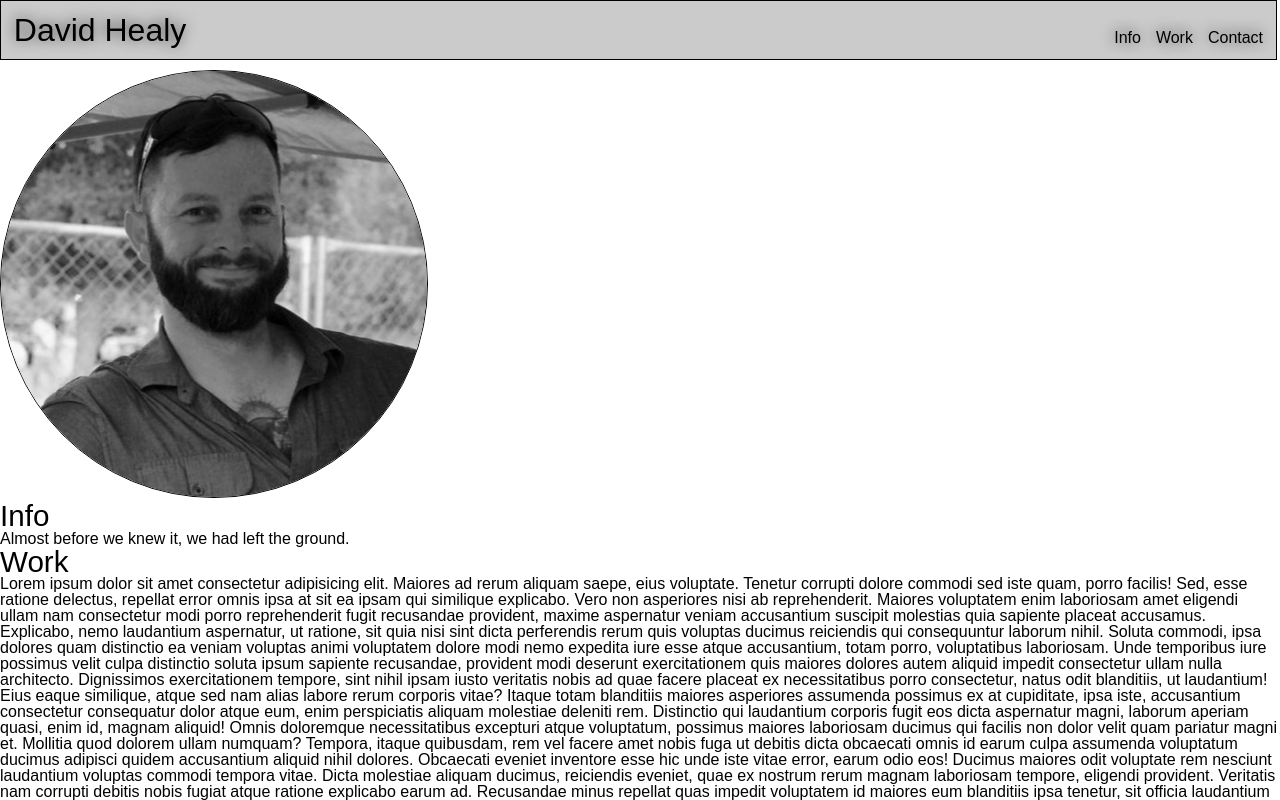
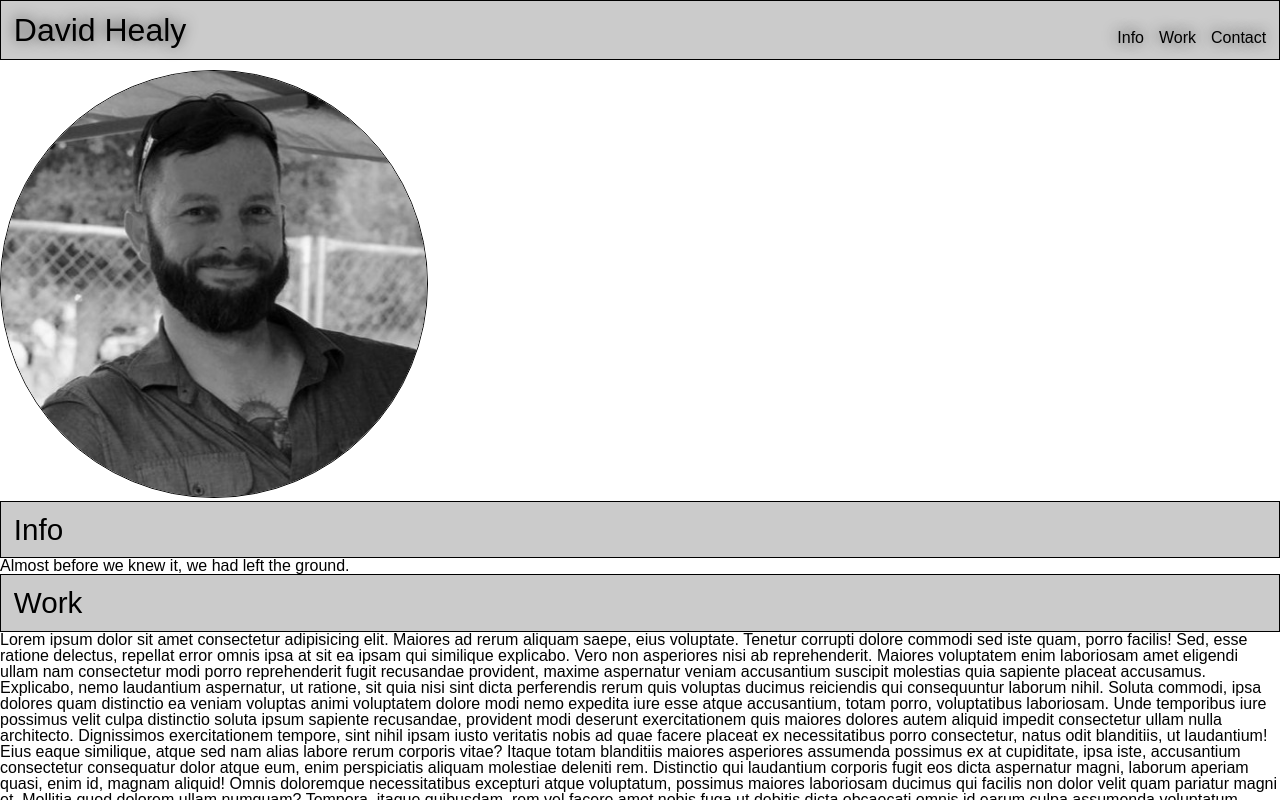
Before and after one commit to dhealy83/week-2-challenge, a plain HTML site: page index.html in a window 1280 px wide. Shown: the top 800 px of the page. Drawn offline with Linux system fonts and the light colour scheme; a web font is replaced by a local one.

Commit message:
Navbar fixed.

```diff
--- a/assets/css/style.css
+++ b/assets/css/style.css
@@ -15,6 +15,17 @@ header {
     text-shadow: -1px -1px 14px #3f3f3f;
 }
 
+/*
+Code referenced from:
+https://www.w3schools.com/howto/tryit.asp?filename=tryhow_css_fixed_menu.
+Changed overflow value to visible from hidden. */
+.fixed-header {
+    overflow: visible;
+    position: fixed;
+    top: 0;
+    width: -webkit-fill-available;
+}
+
 h1 {
     display: flex;
     font-size: 200%;
@@ -23,10 +34,20 @@ h1 {
 h2 {
     font-family: fredoka one, sans-serif;
     font-size: 185%;
+    border-width: 1px;
+    border-color: black;
+    border-style: solid;
+    padding: 1%;
+    background:rgb(203 203 203);
+
+
 }
 
 .navbar {
     display: flex;
+    flex-direction: row;
+    flex-wrap: wrap;
+    justify-content: flex-end;
 }
 
 a {
@@ -38,16 +59,6 @@ a {
     text-shadow: -1px -1px 14px #3f3f3f;
     text-decoration: none;
 }
-/*
-Code referenced from:
-https://www.w3schools.com/howto/tryit.asp?filename=tryhow_css_fixed_menu.
-Changed overflow value to visible from hidden. */
-.fixed-header {
-    overflow: visible;
-    position: fixed;
-    top: 0;
-    width: 97.6%;
-}
 
 .me {
     border-radius: 50%;
```
